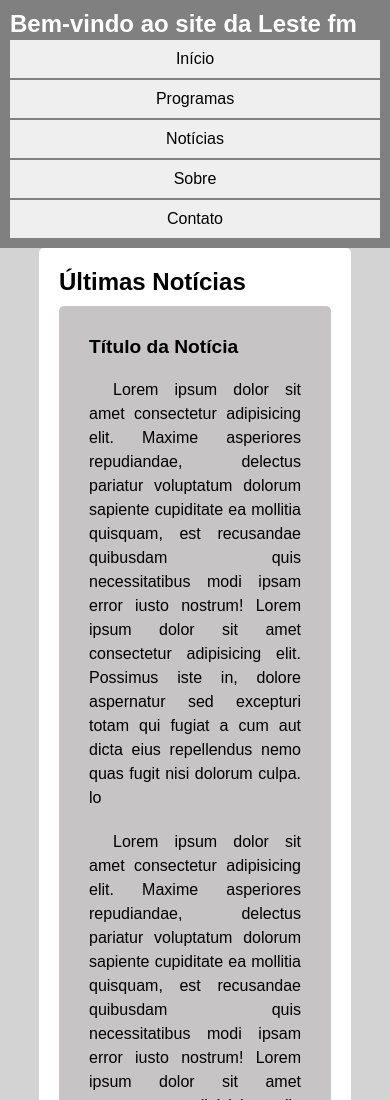
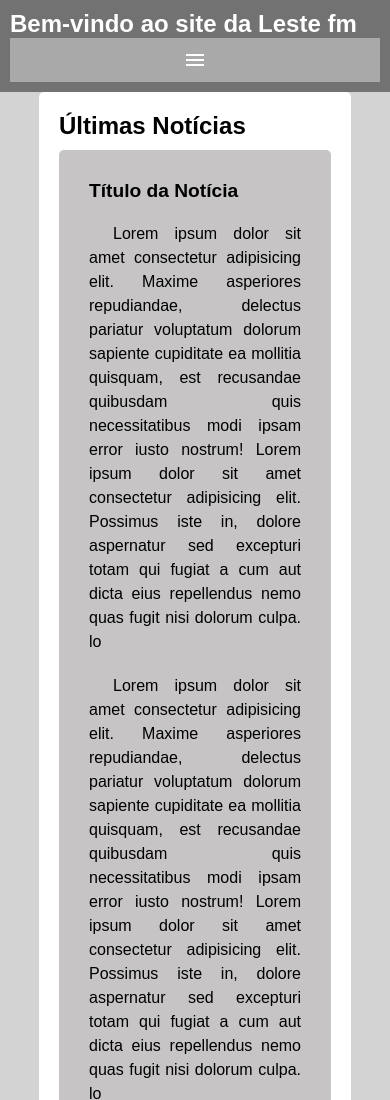
Before and after one commit to Yunussadjalo/projeto-lfm, a plain HTML site: page index.html in a window 390 px wide. Shown: the top 1100 px of the page. Drawn offline with nearby package versions, Linux system fonts and the light colour scheme.

Commit message:
atualizei projeto lfm

```diff
--- a/estilos/tablet.css
+++ b/estilos/media-query.css
@@ -2,13 +2,18 @@
 
 /* Estilo para tablet */
 @media screen and (min-width: 768px){
-    nav{
-        display: block;
+    span#burguer {
+        display: none;
     }
 
     header {
         padding: 30px;
     }
+
+    nav#menu {
+        display: block;
+    }
+
 
     nav ul li {
         display: inline-block;
--- a/estilos/style.css
+++ b/estilos/style.css
@@ -6,7 +6,6 @@
     font-family: Arial, Helvetica, sans-serif;
     margin: 0 ;
     padding: 0;
-    border: 0;
     box-sizing: border-box;
 }
 
@@ -15,7 +14,7 @@
 }
 
 header {
-    background-color: gray;
+    background-color: rgb(114, 114, 114);
     padding: 10px;
 
 }
@@ -25,8 +24,22 @@
     font-size: 1.5em;
 }
 
+span#burguer {
+    display: block;
+    background-color: rgb(169, 169, 169);
+    color: white;
+    cursor: pointer;
+    text-align: center;
+    padding: 10px;
+}
+
+span#burguer:hover {
+    background-color: white;
+    color: rgb(20, 20, 20);
+}
+
 nav {
-    display:block ;
+    display: none;
 
 }
 
--- a/index.html
+++ b/index.html
@@ -4,13 +4,15 @@
     <meta charset="UTF-8">
     <meta name="viewport" content="width=device-width, initial-scale=1.0">
     <link rel="stylesheet" href="estilos/style.css" media="all">
-    <link rel="stylesheet" href="estilos/tablet.css">
+    <link rel="stylesheet" href="estilos/media-query.css">
+    <link rel="stylesheet" href="https://fonts.googleapis.com/css2?family=Material+Symbols+Outlined" rel="stylesheet" />
     <title>Site Leste fm</title>
 </head>
-<body>
+<body onresize="mudouTamanho()">
     <header>
         <h1>Bem-vindo ao site da Leste fm</h1>
-        <nav>
+        <span id="burguer" class="material-symbols-outlined" onclick="clickMenu()">menu</span>
+        <nav id="menu">
             <ul>
                 <li><a href="#home">Início</a></li>
                 <li><a href="#programas">Programas</a></li>
@@ -43,6 +45,27 @@
     <footer>
         <p>&copy; 2023 Leste fm. Todos os direitos reservados.</p>
     </footer>
+    <script>
+        function clickMenu() {
+            if (menu.style.display === "block") {
+                menu.style.display = "none";
+                burguer.textContent = "menu";
+            } else {
+                menu.style.display = "block";
+                burguer.textContent = "close";
+            }
 
+            function mudouTamanho() {
+                if (window.innerWidth >= 768) {
+                    menu.style.display = "block";
+                } else {
+                    menu.style.display = "none";
+                }
+            }
+        }
+
+
+
+    </script>
 </body>
 </html>
```
